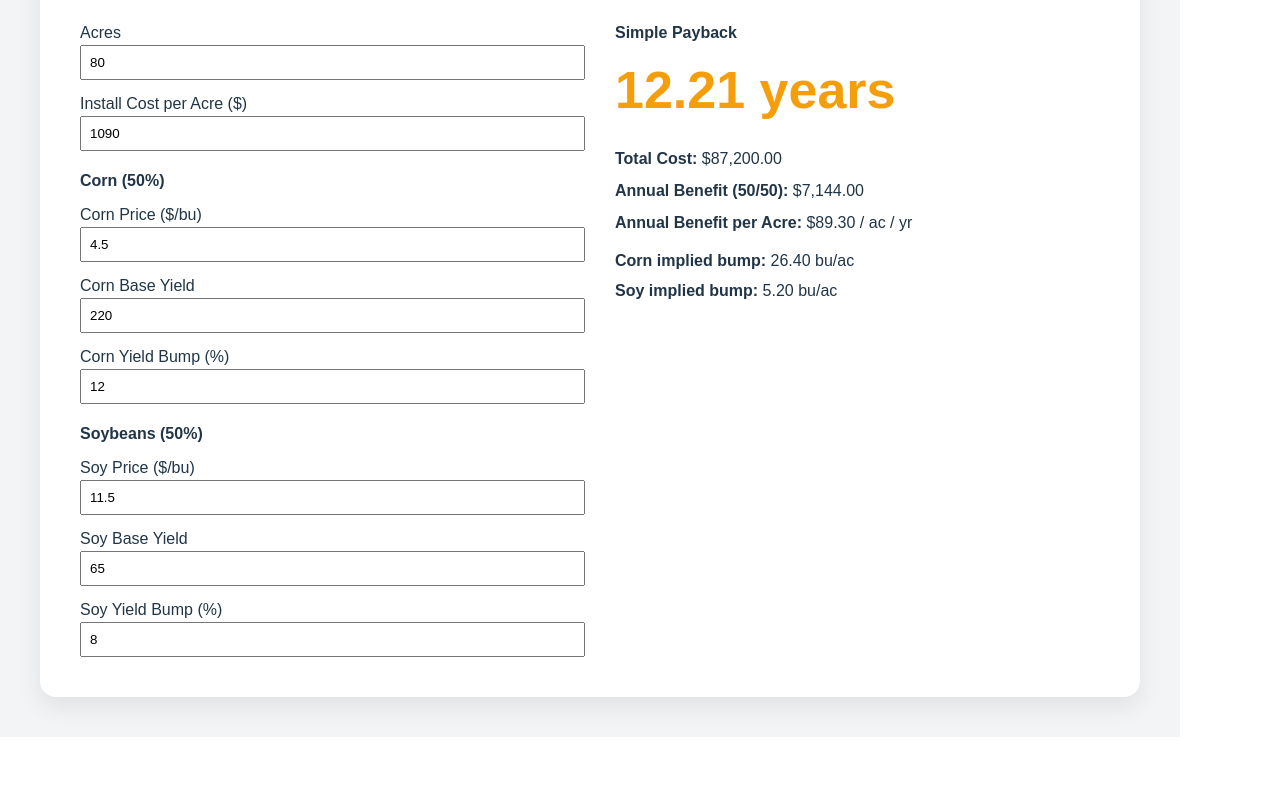
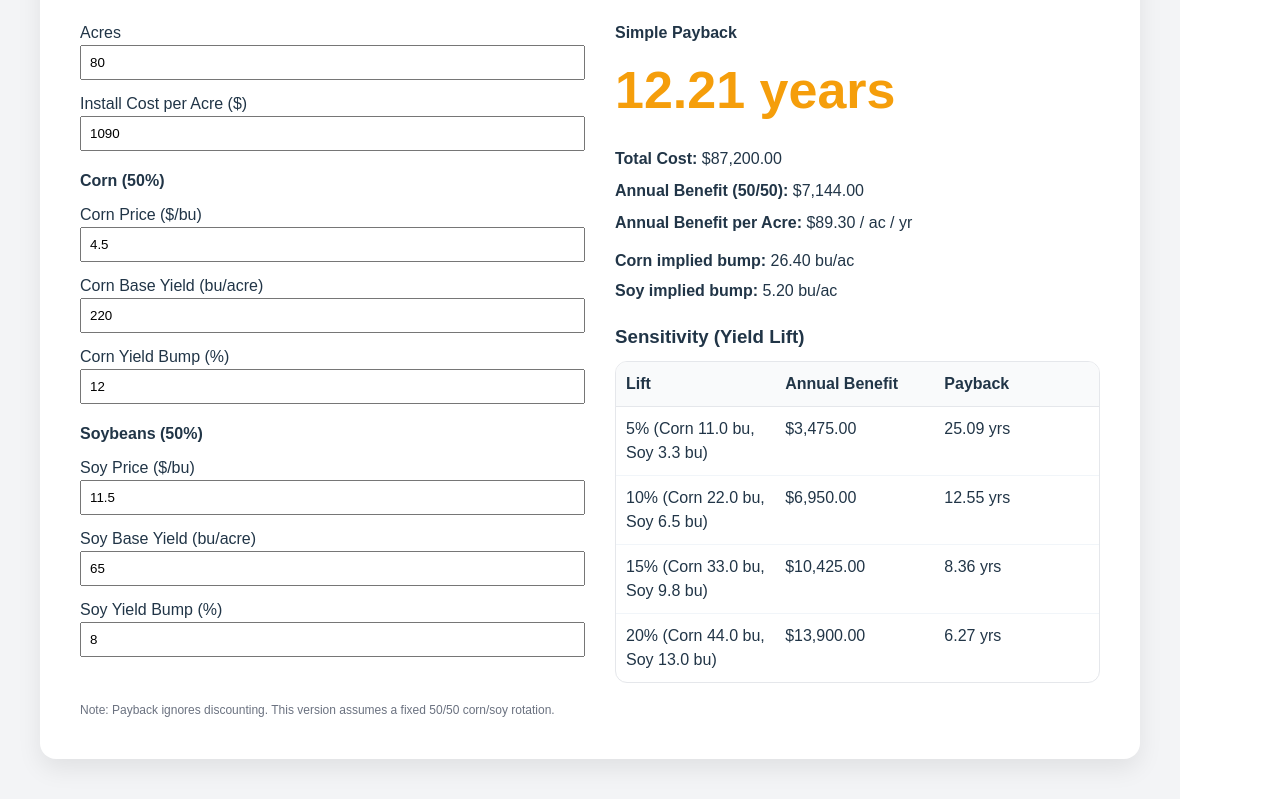
Before and after one commit to bstrutzz/tile-roi, a React (Vite) app: page / in a window 1280 px wide. Shown: the part 495-1294 px from the top of the page. Before the commit the page ends 1232 px from the top, so only its background shows below. Built offline with nearby package versions, Linux system fonts and the light colour scheme.

Commit message:
Add benefit per acre + restore sensitivity

```diff
--- a/src/App.jsx
+++ b/src/App.jsx
@@ -57,6 +57,8 @@ export default function App() {
     return annualBenefit > 0 ? totalCost / annualBenefit : Infinity;
   }, [totalCost, annualBenefit]);
 
+  // Payback thresholds:
+  // <= 10 green; 10.1–15 yellow; 15.1+ red
   const paybackColor =
     paybackYears <= 10
       ? "#16a34a"
@@ -64,6 +66,7 @@ export default function App() {
         ? "#f59e0b"
         : "#dc2626";
 
+  // Sensitivity (Yield Lift) - applies SAME lift % to both crops
   const sensitivity = useMemo(() => {
     const lifts = [5, 10, 15, 20];
 
@@ -77,13 +80,7 @@ export default function App() {
 
       const payback = benefit > 0 ? totalCost / benefit : Infinity;
 
-      return {
-        pct,
-        benefit,
-        payback,
-        cornBump,
-        soyBump,
-      };
+      return { pct, benefit, payback, cornBump, soyBump };
     });
   }, [acres, cornYield, soyYield, cornPrice, soyPrice, totalCost]);
 
@@ -97,6 +94,7 @@ export default function App() {
       }}
     >
       <div style={{ maxWidth: 1100, margin: "0 auto" }}>
+        {/* Logo */}
         <div style={{ textAlign: "center", marginBottom: 22 }}>
           <img
             src="/sfd-logo.png"
@@ -105,6 +103,7 @@ export default function App() {
           />
         </div>
 
+        {/* Tagline under logo */}
         <div
           style={{
             textAlign: "center",
@@ -116,6 +115,7 @@ export default function App() {
           Your land. Your legacy. Our expertise.
         </div>
 
+        {/* Title */}
         <h1
           style={{
             textAlign: "center",
@@ -126,6 +126,7 @@ export default function App() {
           Tile Drainage ROI Calculator
         </h1>
 
+        {/* Subtitle */}
         <div
           style={{
             textAlign: "center",
@@ -138,6 +139,7 @@ export default function App() {
           (50/50 Corn/Soy)
         </div>
 
+        {/* Card */}
         <div
           style={{
             backgroundColor: "white",
@@ -180,12 +182,13 @@ export default function App() {
               <label>Corn Price ($/bu)</label>
               <input
                 type="number"
+                step="0.01"
                 value={cornPrice}
                 onChange={(e) => setCornPrice(+e.target.value)}
                 style={{ width: "100%", marginBottom: 12, padding: 8 }}
               />
 
-              <label>Corn Base Yield</label>
+              <label>Corn Base Yield (bu/acre)</label>
               <input
                 type="number"
                 value={cornYield}
@@ -196,6 +199,7 @@ export default function App() {
               <label>Corn Yield Bump (%)</label>
               <input
                 type="number"
+                step="0.1"
                 value={cornYieldBumpPct}
                 onChange={(e) => setCornYieldBumpPct(+e.target.value)}
                 style={{ width: "100%", marginBottom: 18, padding: 8 }}
@@ -208,12 +212,13 @@ export default function App() {
               <label>Soy Price ($/bu)</label>
               <input
                 type="number"
+                step="0.01"
                 value={soyPrice}
                 onChange={(e) => setSoyPrice(+e.target.value)}
                 style={{ width: "100%", marginBottom: 12, padding: 8 }}
               />
 
-              <label>Soy Base Yield</label>
+              <label>Soy Base Yield (bu/acre)</label>
               <input
                 type="number"
                 value={soyYield}
@@ -224,6 +229,7 @@ export default function App() {
               <label>Soy Yield Bump (%)</label>
               <input
                 type="number"
+                step="0.1"
                 value={soyYieldBumpPct}
                 onChange={(e) => setSoyYieldBumpPct(+e.target.value)}
                 style={{ width: "100%", padding: 8 }}
@@ -255,8 +261,7 @@ export default function App() {
               </div>
 
               <div style={{ marginBottom: 8 }}>
-                <strong>Annual Benefit (50/50):</strong>{" "}
-                ${money(annualBenefit)}
+                <strong>Annual Benefit (50/50):</strong> ${money(annualBenefit)}
               </div>
 
               <div style={{ marginBottom: 14 }}>
@@ -265,15 +270,73 @@ export default function App() {
               </div>
 
               <div style={{ marginBottom: 6 }}>
-                <strong>Corn implied bump:</strong>{" "}
-                {cornBumpBu.toFixed(2)} bu/ac
+                <strong>Corn implied bump:</strong> {cornBumpBu.toFixed(2)} bu/ac
               </div>
 
               <div style={{ marginBottom: 18 }}>
-                <strong>Soy implied bump:</strong>{" "}
-                {soyBumpBu.toFixed(2)} bu/ac
+                <strong>Soy implied bump:</strong> {soyBumpBu.toFixed(2)} bu/ac
+              </div>
+
+              {/* Sensitivity */}
+              <div style={{ marginTop: 20 }}>
+                <h3 style={{ marginBottom: 10 }}>Sensitivity (Yield Lift)</h3>
+
+                <div
+                  style={{
+                    border: "1px solid #e5e7eb",
+                    borderRadius: 12,
+                    overflow: "hidden",
+                    background: "#ffffff",
+                  }}
+                >
+                  <div
+                    style={{
+                      display: "grid",
+                      gridTemplateColumns: "1.1fr 1.1fr 1fr",
+                      fontWeight: 700,
+                      padding: 10,
+                      background: "#f9fafb",
+                      borderBottom: "1px solid #e5e7eb",
+                    }}
+                  >
+                    <div>Lift</div>
+                    <div>Annual Benefit</div>
+                    <div>Payback</div>
+                  </div>
+
+                  {sensitivity.map((row, idx) => (
+                    <div
+                      key={row.pct}
+                      style={{
+                        display: "grid",
+                        gridTemplateColumns: "1.1fr 1.1fr 1fr",
+                        padding: 10,
+                        borderBottom:
+                          idx === sensitivity.length - 1
+                            ? "none"
+                            : "1px solid #f1f5f9",
+                      }}
+                    >
+                      <div>
+                        {row.pct}% (Corn {row.cornBump.toFixed(1)} bu, Soy{" "}
+                        {row.soyBump.toFixed(1)} bu)
+                      </div>
+                      <div>${money(row.benefit)}</div>
+                      <div>
+                        {Number.isFinite(row.payback)
+                          ? `${row.payback.toFixed(2)} yrs`
+                          : "—"}
+                      </div>
+                    </div>
+                  ))}
+                </div>
               </div>
             </div>
+          </div>
+
+          <div style={{ marginTop: 18, fontSize: 12, color: "#6b7280" }}>
+            Note: Payback ignores discounting. This version assumes a fixed 50/50
+            corn/soy rotation.
           </div>
         </div>
       </div>
```
